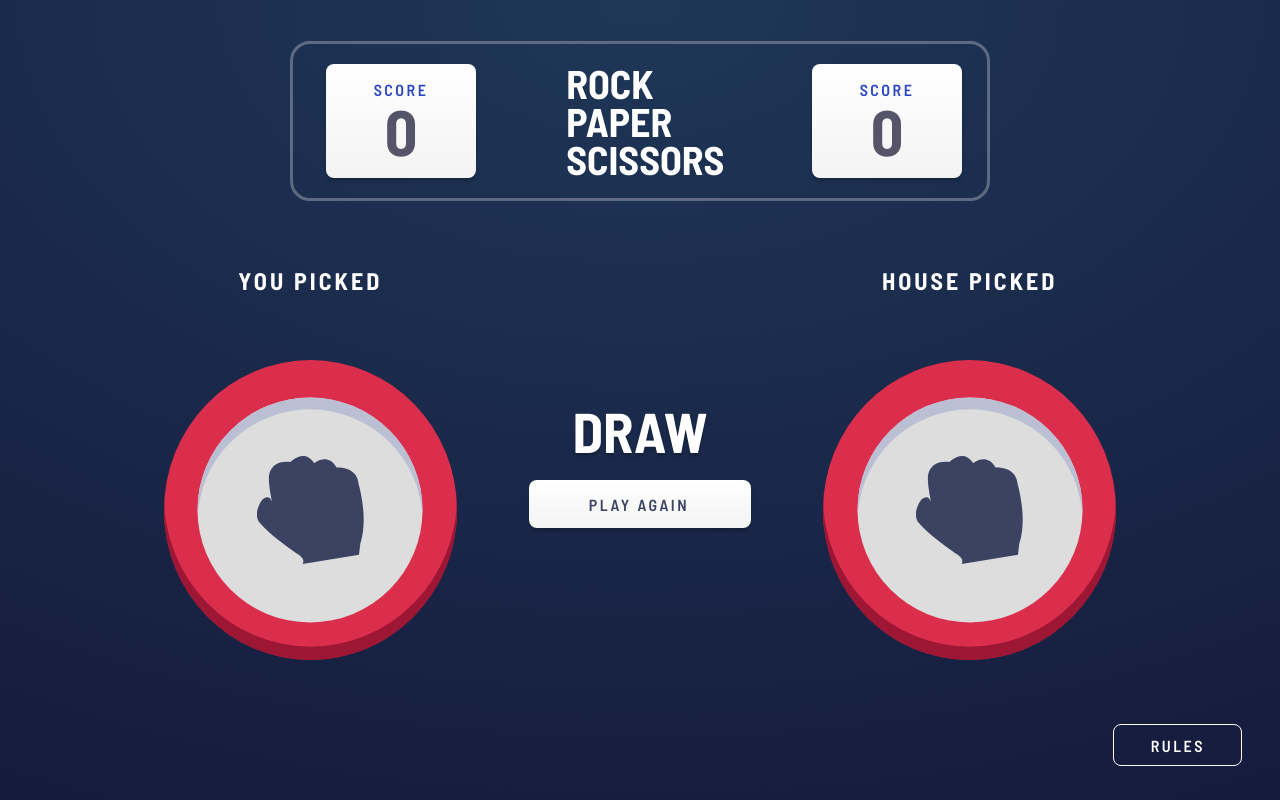
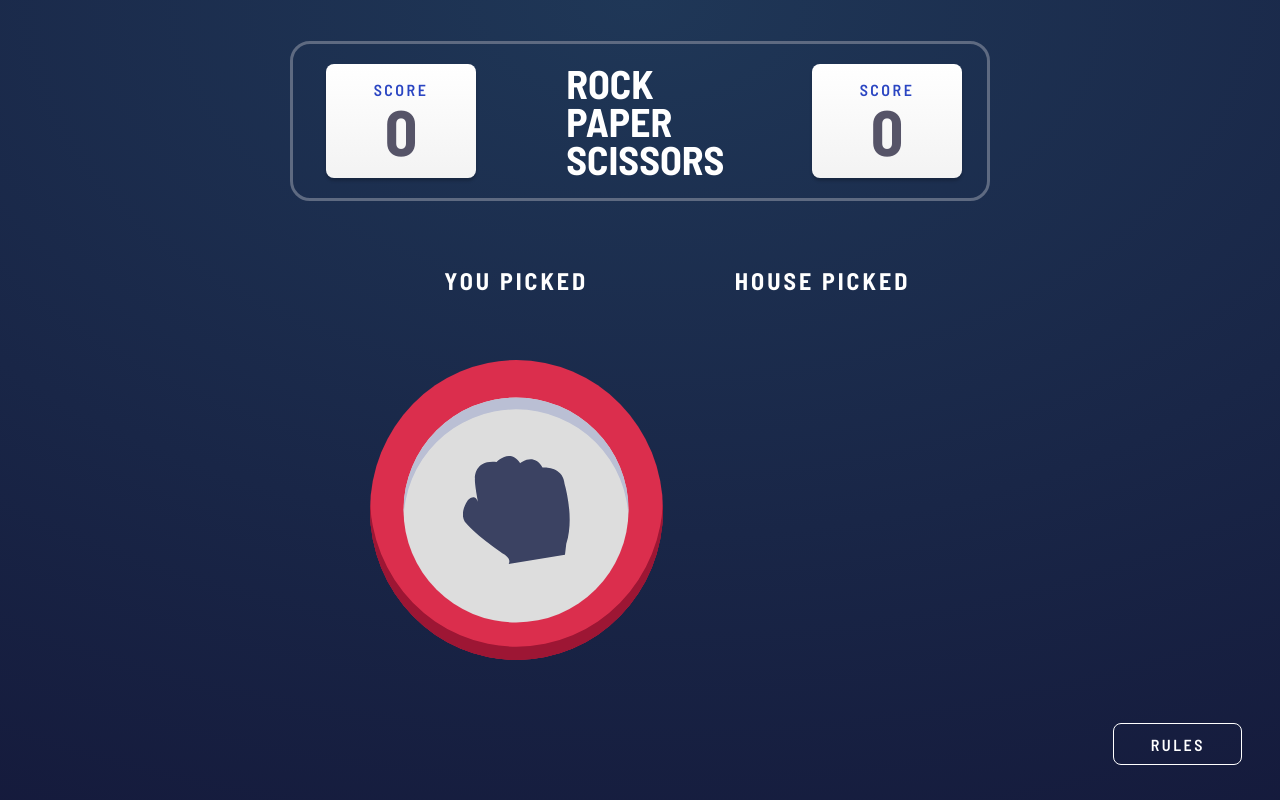
Before and after one commit to Win-Labs/rock-paper-scissors, a plain HTML site: page index.html in a window 1280 px wide. Both pictures are taken after a click on the element 640 px from the left and 593 px from the top of the page. Drawn offline with Linux system fonts and the light colour scheme.

Commit message:
placeholder width/height bug

```diff
--- a/index.css
+++ b/index.css
@@ -43,7 +43,7 @@ html {
 
 .arena-wrapper {
   justify-content: center;
-  align-items: center;
+  align-items: start;
   margin-top: 64px;
   gap: 72px;
 }
@@ -52,7 +52,7 @@ html {
   flex-direction: column;
   gap: 63px;
   max-height: 395px;
-  justify-content: space-between;
+  justify-content: start;
 }
 
 .choice-title {
@@ -381,3 +381,11 @@ html {
   box-shadow: inset 0px
     calc(var(--outer-circle-thickness) * var(--scale-factor)) #9d1634;
 }
+
+.placeholder {
+  width: 100%;
+  height: 100%;
+  border-radius: 50%;
+  background-color: rgba(0, 0, 0, 0.1);
+  margin-top: calc(var(--outer-circle-height)-100);
+}
--- a/index.html
+++ b/index.html
@@ -26,7 +26,6 @@
           <p id="house-score" class="score-value">0</p>
         </div>
       </div>
-      <div class="container arena-wrapper"></div>
       <div class="container button-wrapper">
         <button class="rules-button">RULES</button>
       </div>
--- a/index.js
+++ b/index.js
@@ -129,14 +129,28 @@ const init = () => {
 
       arenaWrapper.insertAdjacentHTML(
         "beforeend",
-        playerChoiceHTML + resultPlayAgain(winner) + houseWeaponHTML
+        playerChoiceHTML +
+          `
+            <div class="container choice">
+              <p class="choice-title">HOUSE PICKED</p>
+              <div class="placeholder"></div>
+            </div>
+          `
       );
-      document
-        .querySelector(".btn-play-again")
-        .addEventListener("click", () => {
-          arenaWrapper.remove();
-          init();
-        });
+
+      // setTimeout(() => {
+      //   document.querySelector(".placeholder").remove();
+      //   arenaWrapper.insertAdjacentHTML(
+      //     "beforeend",
+      //     resultPlayAgain(winner) + houseWeaponHTML
+      //   );
+      //   document
+      //     .querySelector(".btn-play-again")
+      //     .addEventListener("click", () => {
+      //       arenaWrapper.remove();
+      //       init();
+      //     });
+      // }, 10000);
     })
   );
 };
```
